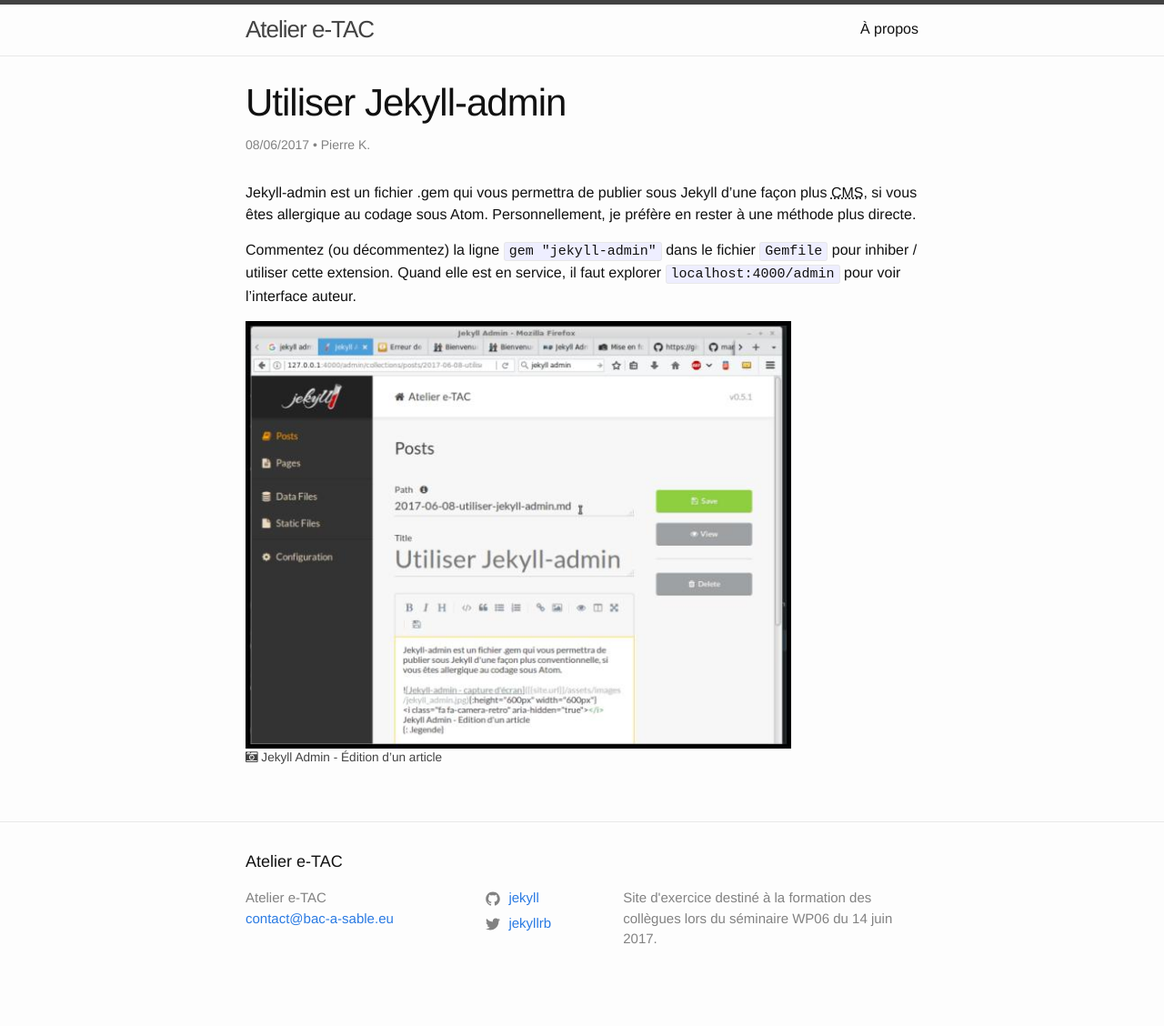
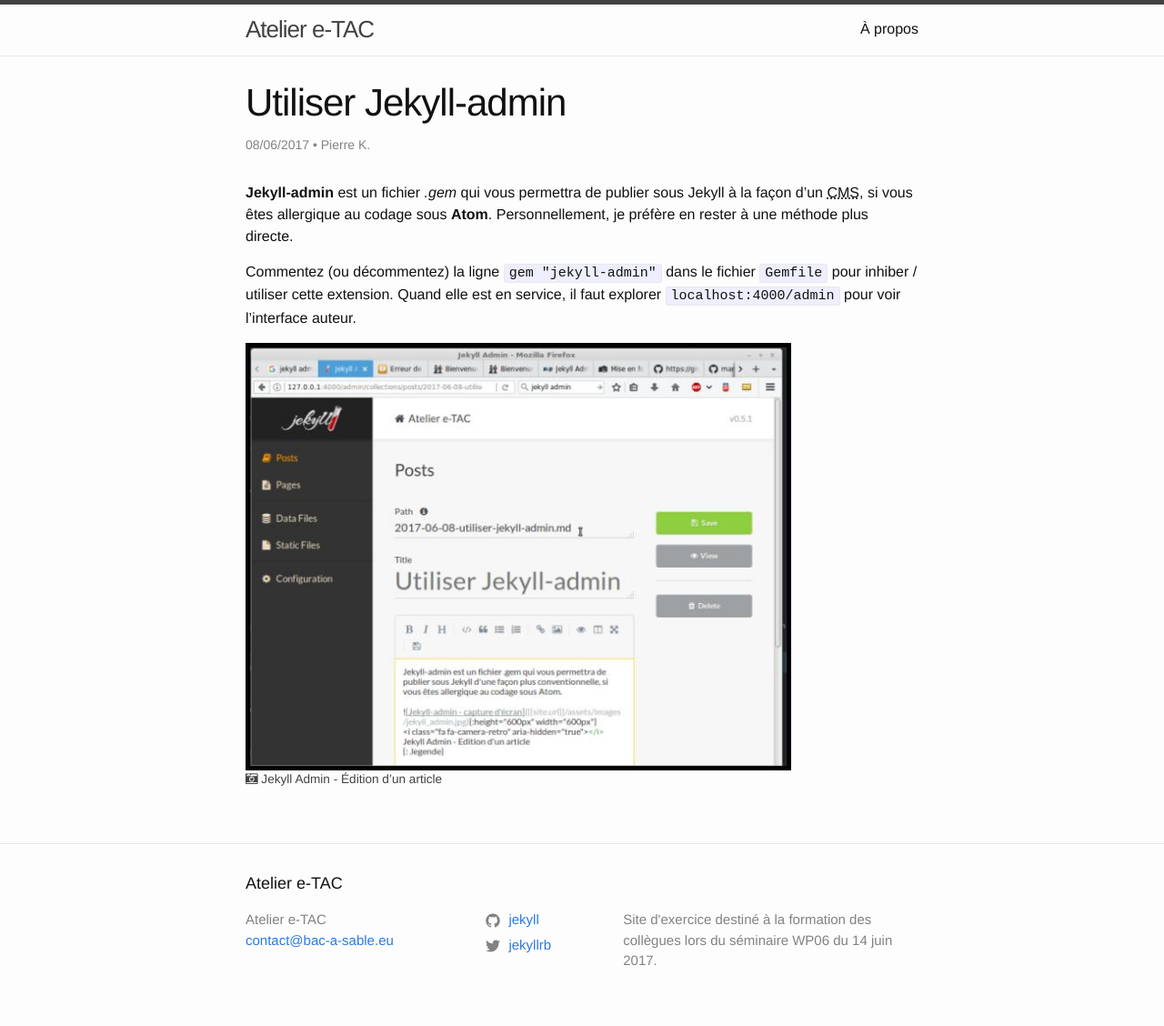
Before and after one commit to stef4/atelier_etac, a Jekyll site: the page built from _posts/2017-06-08-utiliser-jekyll-admin.md, in a window 1280 px wide. Shown: the whole page at 91% size. Built offline with Jekyll 4.4.1, drawn with Linux system fonts in a browser that asks for light colours; before the commit the page ends 1104 px from its top, so only the background shows below that.

Commit message:
correction admin

```diff
--- a/_posts/2017-06-08-utiliser-jekyll-admin.md
+++ b/_posts/2017-06-08-utiliser-jekyll-admin.md
@@ -5,7 +5,7 @@ categories: jekyll
 author: "Pierre K."
 meta: "e-TAC"
 ---
-Jekyll-admin est un fichier .gem qui vous permettra de publier sous Jekyll d'une façon plus CMS, si vous êtes allergique au codage sous Atom. Personnellement, je préfère en rester à une méthode plus directe.
+**Jekyll-admin** est un fichier *.gem* qui vous permettra de publier sous Jekyll à la façon d'un CMS, si vous êtes allergique au codage sous **Atom**. Personnellement, je préfère en rester à une méthode plus directe.
 
 Commentez (ou décommentez) la ligne `gem "jekyll-admin"` dans le fichier `Gemfile` pour inhiber / utiliser cette extension. Quand elle est en service, il faut explorer `localhost:4000/admin` pour voir l'interface auteur.
 
```
